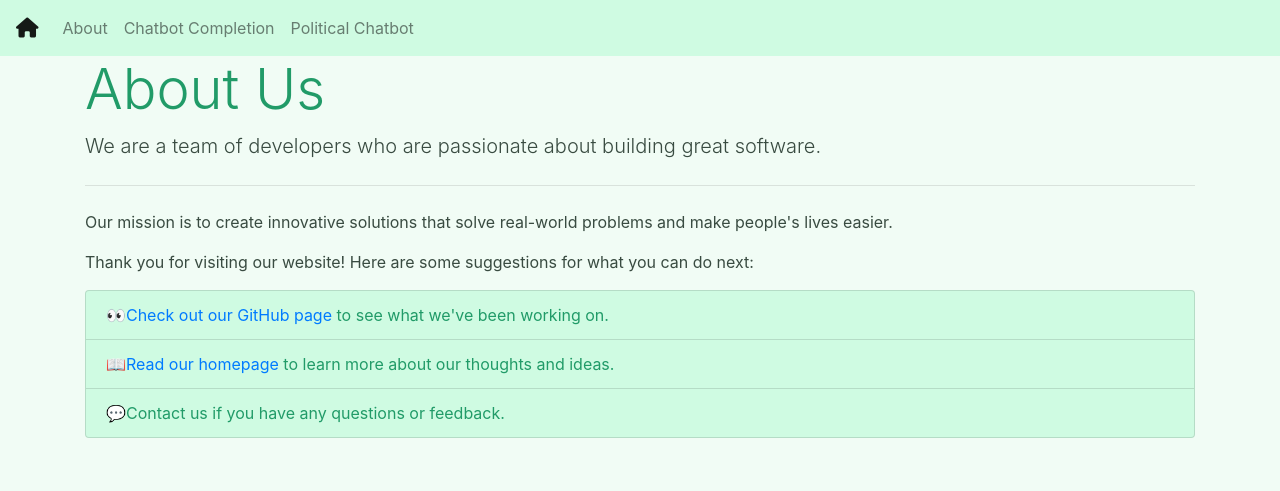
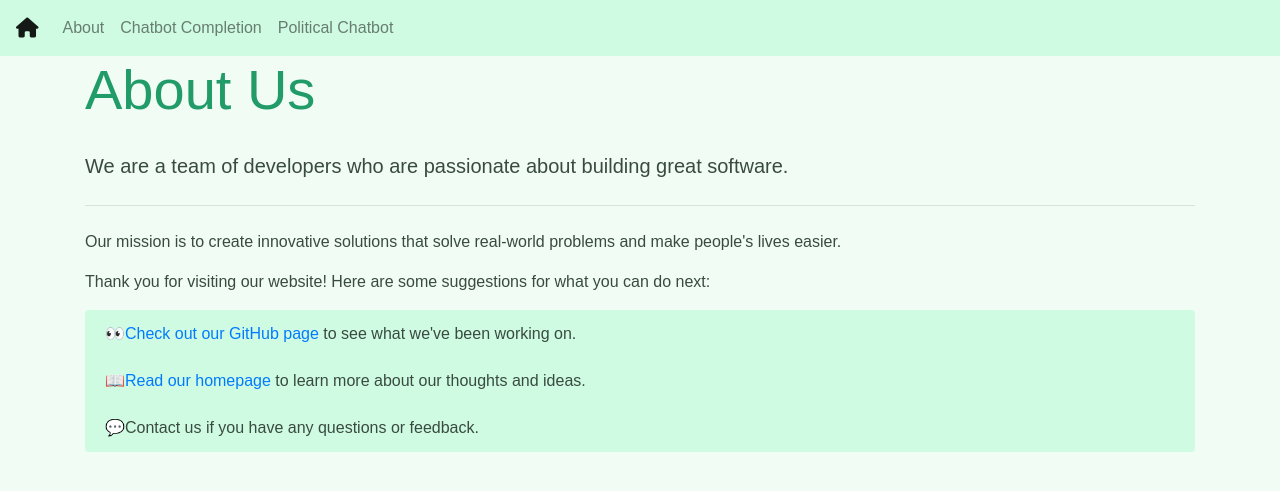
Before and after one commit to tobiasuruali/qualtrics_AI_API, a FastAPI app: page /about in a window 1280 px wide. Shown: the top 491 px of the page. Run offline with FastAPI, Linux system fonts and the light colour scheme; some libraries are stand-ins or nearby versions.

Commit message:
changed the layout a bit and gave it more of chatbot feel with colors and different font

```diff
--- a/app/qualtrics/qualtrics.js
+++ b/app/qualtrics/qualtrics.js
@@ -6,7 +6,7 @@
                 // flag for inappropriate questions will be stored
 
 // Only change this if you know what you're doing
-const chatbotUrl = 'https://blues-wishes-now-vocal.trycloudflare.com/chat'; // This is the URL of the chatbot.
+const chatbotUrl = 'https://survey-captured-paid-pci.trycloudflare.com/chat'; // This is the URL of the chatbot.
 
 // Get the responses to questions 6 and 10
 var sessionId = "${e://Field/SessionID}"
@@ -126,7 +126,7 @@
     el.style.margin = '0';
 
     // Set the iframe's height to 60% of the viewport height.
-    el.style.height = '100vh';
+    el.style.height = '80vh';
 
     // Set the iframe's width to 100% of the viewport width.
     el.style.width = '100%';
--- a/app/static/css/chat.css
+++ b/app/static/css/chat.css
@@ -1,5 +1,5 @@
 body {
-    font-family: Arial, sans-serif;
+    font-family: 'Poppins', sans-serif; /* Poppins font for a friendly look */
     display: flex;
     flex-direction: column;
     height: 80vh;
--- a/app/static/css/style.css
+++ b/app/static/css/style.css
@@ -1,42 +1,56 @@
 body {
-  background-color: #F1FCF5;
+  background-color: #F1FCF5; /* Light and fresh background color */
+  font-family: 'Poppins', sans-serif; /* Poppins font for a friendly look */
+  color: #394B41; /* Default text color for readability */
 }
 
-h1 {
-  color: #219B68;
+h1, h2, h3 {
+  color: #219B68; /* Harmonizing heading colors with chat interface */
+  margin-bottom: 0.5em; /* Adding space below headings */
 }
 
-/* text-white navbar-light" style="background-color: #e3f2fd;" */
-p {
-  color: #394B41;
-}
-
-h2 {
-  color: #219B68;
-}
-
-h3 {
-  color: #219B68;
-}
-
-ul {
-  color: #219B68;
-}
-
-label {
-  color: #F3E5F5;
+p, ul, label, pre {
+  color: #394B41; /* Subtle and professional text color */
 }
 
 button {
-  background-color: #F3E5F5;
+  background-color: #219B68; /* Consistent button color with chat interface */
+  color: white; /* Contrasting text color for buttons */
+  padding: 10px 20px; /* Comfortable padding for buttons */
+  border: none; /* Removing default border */
+  border-radius: 5px; /* Rounded corners for a modern look */
+  cursor: pointer; /* Pointer cursor on hover for better UX */
+  transition: background-color 0.3s; /* Smooth transition for button interaction */
+}
+
+button:hover {
+  background-color: #1B7F58; /* Slightly darker shade on hover */
 }
 
 .list-group-item {
-  background-color: #CFFBE2;
+  background-color: #CFFBE2; /* Light and soothing list item background */
+  border: none; /* Removing default list item borders */
 }
 
 pre {
-  color: #0e6641;
-  font-weight: bold;
-  background-color: #9fd1ff;
+  background-color: #C2E4D6; /* Soft background color for preformatted text */
+  padding: 15px; /* Adding space inside preformatted text */
+  border-radius: 5px; /* Rounded corners for preformatted text */
+  overflow-x: auto; /* Horizontal scroll for overflow content */
 }
+
+/* Additional styles for form elements */
+input, select, textarea {
+  color: #394B41;
+  background-color: #E7F5ED;
+  border: 1px solid #C2E4D6;
+  padding: 10px;
+  border-radius: 5px;
+  margin-bottom: 10px; /* Space below form elements */
+}
+
+input:focus, select:focus, textarea:focus {
+  outline: none; /* Removing focus outline */
+  border-color: #219B68; /* Highlight color for focused element */
+  box-shadow: 0 0 5px rgba(33, 155, 104, 0.3); /* Subtle glow effect */
+}
--- a/app/templates/chat.html
+++ b/app/templates/chat.html
@@ -9,6 +9,8 @@
         <!-- Bootstrap CSS -->
         <link rel="stylesheet" href="https://cdn.jsdelivr.net/npm/bootstrap@4.3.1/dist/css/bootstrap.min.css"
             integrity="sha384-ggOyR0iXCbMQv3Xipma34MD+dH/1fQ784/j6cY/iJTQUOhcWr7x9JvoRxT2MZw1T" crossorigin="anonymous">
+        <!-- Import Font from Google -->
+        <link rel="stylesheet" type="text/css" href="https://fonts.googleapis.com/css?family=Poppins" />
 
         <!-- Your existing CSS -->
         <link rel="stylesheet" type="text/css" href="/static/css/chat.css">
@@ -114,7 +116,7 @@
                 // Replace newline characters with <br> tags
                 const formattedMessage = message.replace(/\n/g, '<br>');
 
-                messageDiv.innerHTML = `<div class="profile-pic"></div><div>${sender}: ${formattedMessage}</div>`;
+                messageDiv.innerHTML = `<div class="profile-pic"></div><div><strong>${sender}:</strong> ${formattedMessage}</div>`;
                 chatContainer.appendChild(messageDiv);
                 chatContainer.scrollTop = chatContainer.scrollHeight;
             }
```
